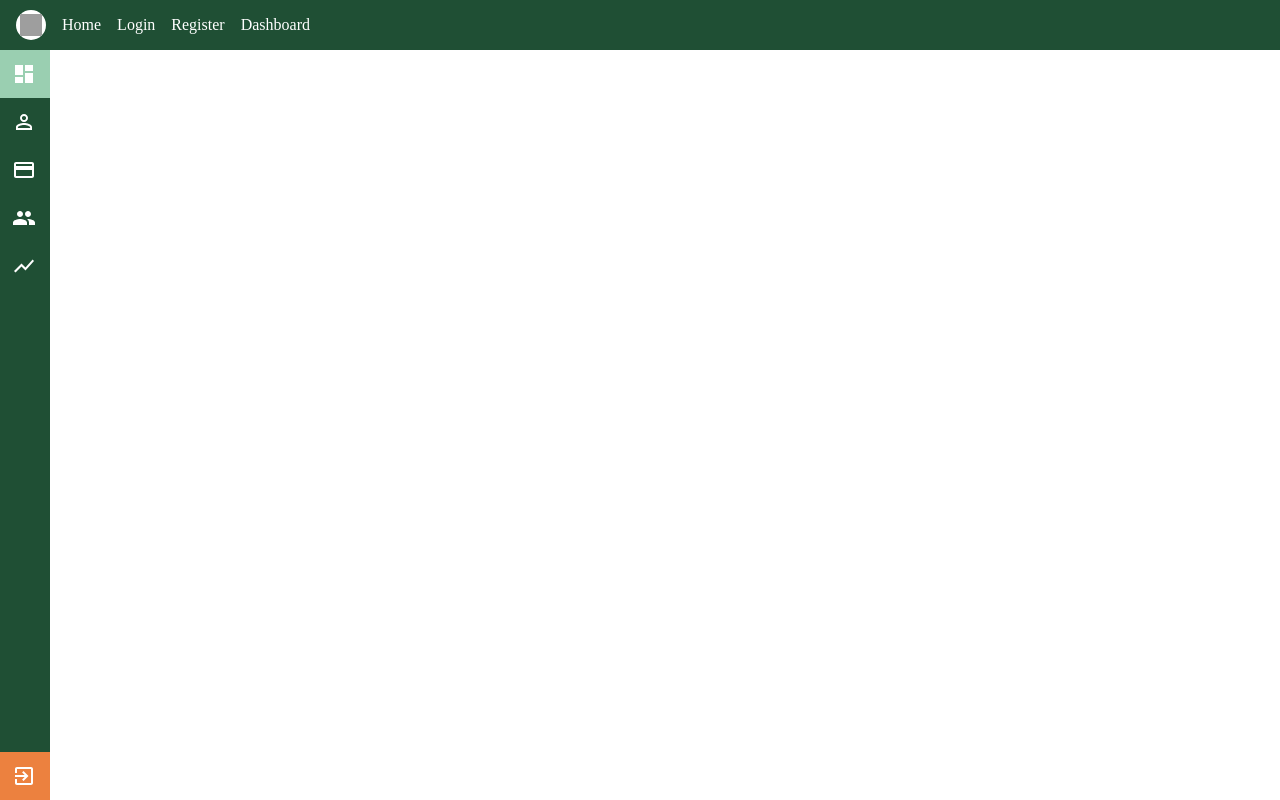
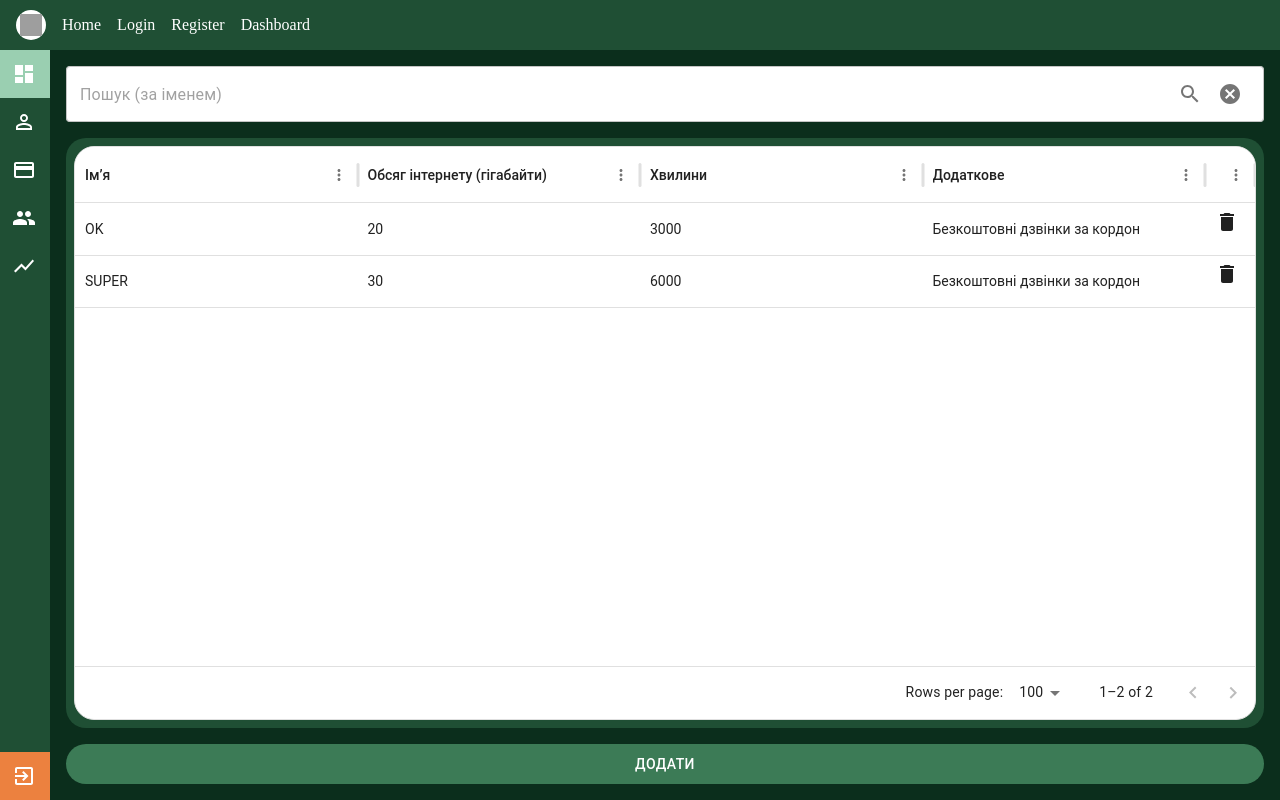
Before and after one commit to yarty777-Vdovichenko/kurs_work, a React (Create React App) app: page /srm/tarifs in a window 1280 px wide. Built offline with nearby package versions, Linux system fonts and the light colour scheme; grey boxes are pictures that could not be loaded.

Commit message:
Fixed bug (datagrid wasnt upgrading after i ad new user/tarif) added tarifs

```diff
--- a/src/Components/LeftPanel.tsx
+++ b/src/Components/LeftPanel.tsx
@@ -9,8 +9,8 @@ export default function LeftPanel({open,setOpen}:{open:boolean;setOpen:(value:bo
   const menuItems = [
     { text: "Дашборд", icon: <Dashboard />,path:"dashboard" },
     { text: "Користувачі", icon: <PersonOutline />,path:"users" },
-    { text: "Тарифи", icon: <CreditCard />,path:"abonents" },
-    { text: "Абоненти", icon: <Group />,path:"tarifs" },
+    { text: "Тарифи", icon: <CreditCard />,path:"tarifs" },
+    { text: "Абоненти", icon: <Group />,path:"abonents" },
     { text: "Графіки", icon: <ShowChart /> ,path:"charts"},
   ];
 
--- /dev/null
+++ b/src/Components/RightDrawerTarif.tsx
@@ -0,0 +1,118 @@
+import { Close } from "@mui/icons-material";
+import { Box, Button, Drawer, FormControl, IconButton, MenuItem, Select, TextField, Typography } from "@mui/material";
+import { useState } from "react";
+
+type Tarif ={
+    id:string,
+    name:string,
+    internet_capacity:number,
+    minutes:number,
+    additional:string,
+    price:number
+}
+
+
+type RightDrawertarifProps = {
+    open: boolean;
+    setOpen: (value: boolean) => void;
+    setData: (users: Tarif[] | ((prev: Tarif[]) => Tarif[])) => void;
+};
+
+export default function RightDrawerTarif({
+    open,
+    setOpen,
+    setData
+}: RightDrawertarifProps) {
+
+    const [internet_capacity,setInternet_capacity]=useState("");
+    const [minutes,setMinutes]=useState("");
+    const [additional,setAdditional]=useState("");
+    const [name,setName]=useState("");
+    const [price,setPrice]=useState("");
+    function clear()
+    {
+        setMinutes("");setName("");setAdditional("");setInternet_capacity("");setPrice("");
+    }
+    function createTarif()
+    {
+        if (name.trim().length < 2) {alert("Імʼя має мати мінімум 2 символи");return;}
+
+        if (Number(minutes) <=0) {alert("Невірна кількість хвилин");return;}
+
+        if (additional.trim().length<2) {alert("Невірні додаткові можливості");return;}
+
+        if(Number(internet_capacity) <=0) {alert("Невірна кількість гб");return;}
+
+        if(Number(price)<=0){alert("Невірна ціна");return;}
+
+        const newTarif = {id: Date.now().toString(), name, internet_capacity:Number(internet_capacity), minutes:Number(minutes) ,additional,price:Number(price)}
+        setData(prev => [...prev, newTarif]);
+    clear();
+    }
+    return (
+            <Drawer variant="persistent" open={open} anchor="right" sx={{
+
+
+                '& .MuiDrawer-paper':{
+                    transition:"width 0.3s",
+                    width:open ? "33%" : 0,
+                    backgroundColor:"#0B2E1C",
+                    zIndex:0,
+                    mt:"50px",
+                    pr:1,
+                    py:2,
+                    pl:2
+                }
+            }}>
+                <IconButton onClick={()=>{setOpen(false)}} sx={{
+                    position:"absolute",
+                    top:12,
+                    right:12,
+                    color:"#479b6a",
+                }}>
+                    <Close/>
+                </IconButton>
+                <Box sx={{
+                    display:"flex",
+                    flexDirection:"column",
+                    backgroundColor:"#1F4F34",
+                    borderRadius:"20px",
+                    height:"calc(100% - 50px)",
+                    justifyContent:"center",
+                    alignContent:"center",
+                    p:6,
+                    gap:2
+                    }}>
+                    <Typography variant="h4" sx={{color:"white",fontWeight:"600"}}>Додати користувача</Typography>
+                    <Box sx={{display:"flex",flexDirection:"column"}}>
+                    <Typography variant="body1" sx={{color:"white"}}>Назва</Typography>
+                    <TextField placeholder="Назва" sx={{backgroundColor:"white",borderRadius:1}} value={name} onChange={(e)=>{setName(e.target.value)}}/>
+                    </Box>
+                    <Box sx={{display:"flex",flexDirection:"column"}}>
+                    <Typography variant="body1" sx={{color:"white"}}>Обсяг інтернету</Typography>
+                    <TextField type="number" placeholder="Обсяг інтернету" sx={{backgroundColor:"white",borderRadius:1}} value={internet_capacity} onChange={(e)=>{setInternet_capacity(e.target.value)}}/>
+                    </Box>
+                    <Box sx={{display:"flex",flexDirection:"column"}}>
+                    <Typography variant="body1" sx={{color:"white"}}>Абонплата</Typography>
+                    <TextField type="number" placeholder="Абонплата" sx={{backgroundColor:"white",borderRadius:1}} value={price} onChange={(e)=>{setPrice(e.target.value)}}/>
+                    </Box>
+                    <Box sx={{display:"flex",flexDirection:"column"}}>
+                    <Typography variant="body1" sx={{color:"white"}}>Хвилини</Typography>
+                    <TextField type="number" placeholder="Хвилини" sx={{backgroundColor:"white",borderRadius:1}} value={minutes} onChange={(e)=>{setMinutes(e.target.value)}}/>
+                    </Box>
+                    <Box sx={{display:"flex",flexDirection:"column"}}>
+                    <Typography variant="body1" sx={{color:"white"}}>Додатково</Typography>
+                    <TextField placeholder="Додатково" sx={{backgroundColor:"white",borderRadius:1}} value={additional} onChange={(e)=>{setAdditional(e.target.value)}}/>
+                    </Box>
+                    <Box sx={{display:"flex",gap:2,width:"100%",mt:"auto"}}>
+                        <Button sx={{backgroundColor:"#0B2E1C",justifySelf:"end",color:"white",flex:0.5,borderRadius:"20px"}} onClick={()=>createTarif()}>
+                            Додати новий тариф
+                        </Button>
+                        <Button sx={{backgroundColor:"#0B2E1C",justifySelf:"end",color:"white",flex:0.5,borderRadius:"20px"}} onClick={()=>{clear(); setOpen(false)}}>
+                            Скасувати
+                        </Button>
+                    </Box>
+                </Box>
+            </Drawer>
+    )
+}
--- a/src/Pages/Tarifs.tsx
+++ b/src/Pages/Tarifs.tsx
@@ -1,10 +1,95 @@
+import { Cancel, Delete, Search } from "@mui/icons-material";
+import { Box, Button, IconButton,TextField, } from "@mui/material";
+import { useEffect, useState } from "react";
+import { DataGrid } from "@mui/x-data-grid";
+import RightDrawer from "../Components/RightDrawerTarif";
+
+/*
+назва
+абонплата
+обсяг інтернету
+хвилини / SMS
+дод можливості
+ */
+
 
 export default function Tarifs()
 {
+    const [searchText,setSearchText]=useState('');
+    const [open,setOpen]=useState(false);
+
+    const [data,setData]=useState([
+        { id: "1", name: "OK", internet_capacity: 20, minutes: 3000,additional:"Безкоштовні дзвінки за кордон",price:450},
+        { id: "2", name: "SUPER", internet_capacity: 30, minutes: 6000,additional:"Безкоштовні дзвінки за кордон",price:250},
+    ])
+
+    useEffect(()=>{setfilteredRows([...data])},[data])
+
+    const [filteredRows,setfilteredRows]=useState([...data]);
+
+    const columns=[
+        {field: "name", headerName: "Імʼя",flex: 1},
+        {field: "internet_capacity", headerName: "Обсяг інтернету (гігабайти)",flex: 1 },
+        {field: "minutes", headerName: "Хвилини",flex: 1},
+        {field: "additional", headerName: "Додаткове",flex: 1},
+        {field: "actions",headerName: "",renderCell: (params:any) => <Delete  onClick={()=>deleteById(params.id)} sx={{"&:hover":{cursor:"pointer"}}} ></Delete>,width:50,sortable:false,filterable:false}
+]
+function deleteById(id:string)
+{
+    const deletee= data.filter(dat => dat.id !== id)
+    setData(deletee);
+    setfilteredRows(deletee);
+}
+function lookForData()
+{
+    const newFilteredRows = data.filter((row)=>
+    row.name.toLowerCase().includes(searchText.toLowerCase())
+    );
+    setfilteredRows(newFilteredRows);
+}
+
 
     return(
-        <>
+        <Box sx={{
+            backgroundColor:"#0B2E1C",
+            display:"flex",
+            flexDirection:"row",
+            flex:1,
+            minHeight:"calc(100vh - 50px)",
+            width: "100%",
+            pl:2,
+            gap:2,
+            pr: open ? "33%" : "0%",
 
-        </>
+        }}>
+            <Box sx={{flex:1 ,display:"flex",flexDirection:"column",py:2,pr:open ? 2 : 0,gap:2, width: "100%",}}>
+                <TextField value={searchText} onChange={(e) => setSearchText(e.target.value)} sx=
+                {{
+                    display:"flex",
+                    alignContent:"space-between",
+                    borderRadius:1,
+                    backgroundColor:"white",
+                }}
+                placeholder="Пошук (за іменем)" InputProps={{endAdornment:<Box sx={{display:"flex",flexDirection:"row"}}><IconButton onClick={lookForData}><Search/></IconButton><IconButton onClick={()=>{setSearchText("");setfilteredRows([...data])}}><Cancel/></IconButton></Box>}}>
+                </TextField>
+                <Box  sx={{flex:1,backgroundColor:"#1F4F34",borderRadius:"20px",p:1}}>
+                    <DataGrid
+                    rows={filteredRows}
+                    columns={columns}
+                    sx={{borderRadius:"20px"}}
+                    />
+                </Box>
+                <Button sx=
+                {{
+                    borderRadius:"20px",
+                    backgroundColor:"#3C7B56",
+                    color:"white",
+                    py:1,
+                    "&:hover":{backgroundColor:"#479b6a"}
+                }} onClick={()=>{setOpen(true)}}
+                >Додати</Button>
+            </Box>
+            <RightDrawer open={open} setOpen={setOpen} setData={setData}/>
+        </Box>
     )
 }
--- a/src/Pages/Users.tsx
+++ b/src/Pages/Users.tsx
@@ -1,6 +1,6 @@
 import { Cancel, Delete, Search } from "@mui/icons-material";
 import { Box, Button, IconButton,TextField, } from "@mui/material";
-import { useState } from "react";
+import { useEffect, useState } from "react";
 import { DataGrid } from "@mui/x-data-grid";
 import RightDrawer from "../Components/RightDrawerUsers";
 
@@ -13,6 +13,8 @@ export default function Users()
         { id: "1", name: "Ivan", email: "ivan@mail.com", role: "Admin" },
         { id: "2", name: "Olena", email: "olena@mail.com", role: "Operator" }
     ])
+
+    useEffect(()=>setfilteredRows([...data]),[data]);
 
     const [filteredRows,setfilteredRows]=useState([...data]);
 
```
